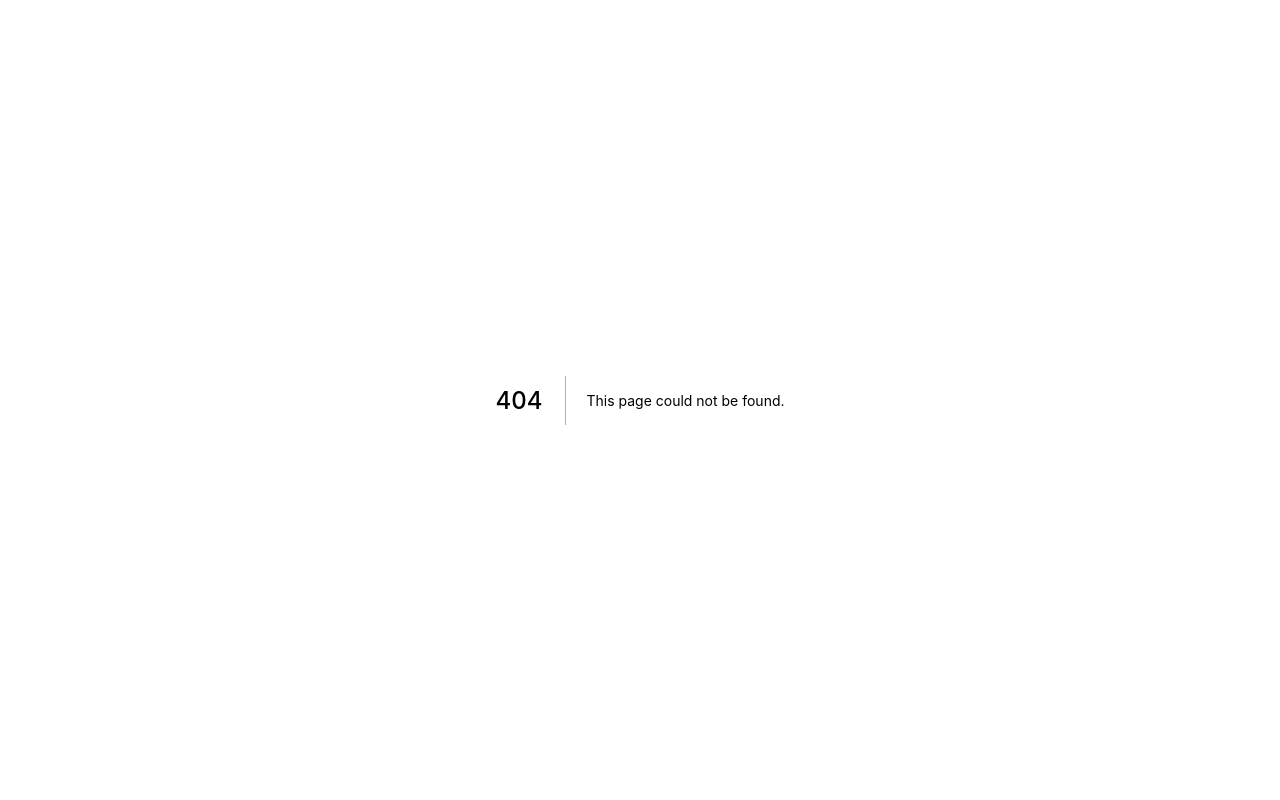
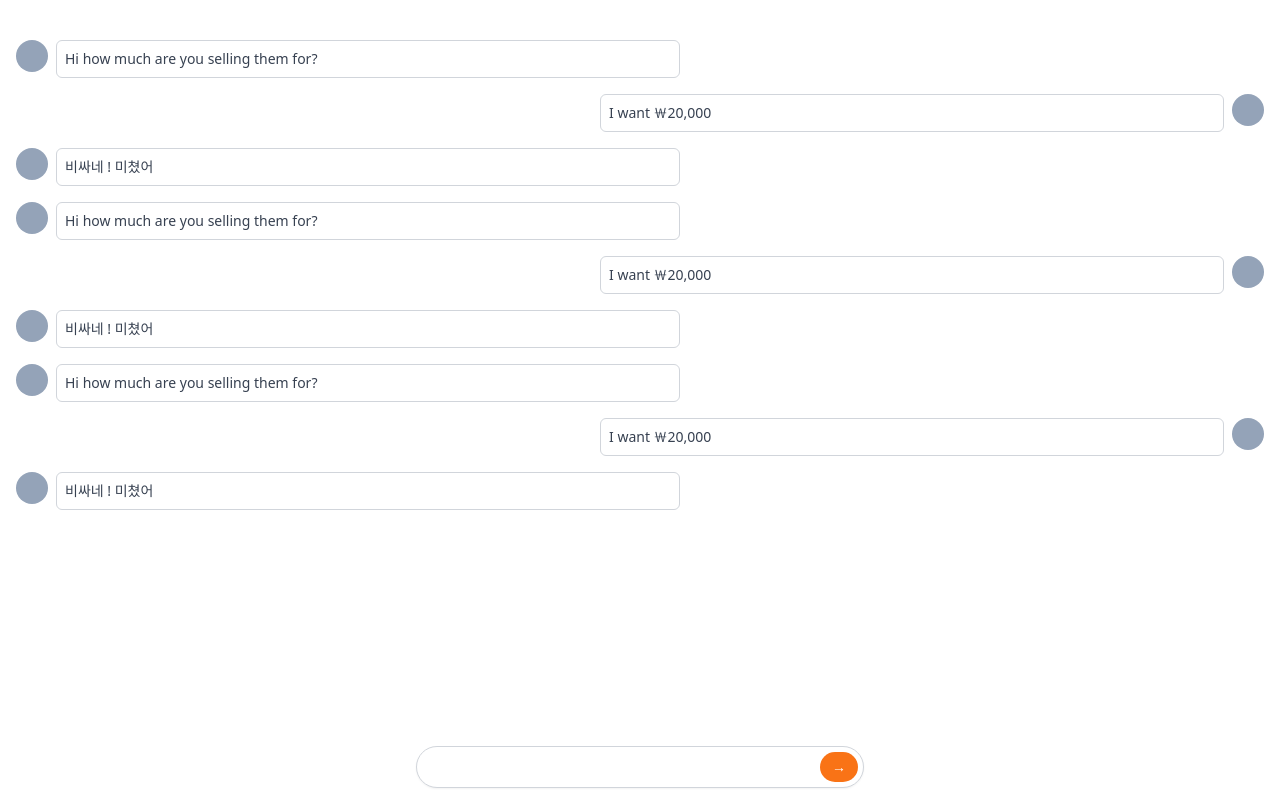
Before and after one commit to kanaheo/carrot-market, a Next.js app: page /chats/1 in a window 1280 px wide. Before the commit this address had no page. Built offline with nearby package versions, Linux system fonts and the light colour scheme.

Commit message:
write & chats make pages

```diff
--- /dev/null
+++ b/pages/chats/[id].tsx
@@ -0,0 +1,77 @@
+import type { NextPage } from "next";
+
+const ChatDetail: NextPage = () => {
+  return (
+    <div className="py-10 px-4 space-y-4">
+      <div className="flex items-start space-x-2">
+        <div className="w-8 h-8 rounded-full bg-slate-400" />
+        <div className="w-1/2 text-sm text-gray-700 p-2 border border-gray-300 rounded-md">
+          Hi how much are you selling them for?
+        </div>
+      </div>
+      <div className="flex flex-row-reverse items-start space-x-2 space-x-reverse">
+        <div className="w-8 h-8 rounded-full bg-slate-400" />
+        <div className="w-1/2 text-sm text-gray-700 p-2 border border-gray-300 rounded-md">
+          I want ￦20,000
+        </div>
+      </div>
+      <div className="flex items-start space-x-2">
+        <div className="w-8 h-8 rounded-full bg-slate-400" />
+        <div className="w-1/2 text-sm text-gray-700 p-2 border border-gray-300 rounded-md">
+          비싸네 ! 미쳤어
+        </div>
+      </div>
+      <div className="flex items-start space-x-2">
+        <div className="w-8 h-8 rounded-full bg-slate-400" />
+        <div className="w-1/2 text-sm text-gray-700 p-2 border border-gray-300 rounded-md">
+          Hi how much are you selling them for?
+        </div>
+      </div>
+      <div className="flex flex-row-reverse items-start space-x-2 space-x-reverse">
+        <div className="w-8 h-8 rounded-full bg-slate-400" />
+        <div className="w-1/2 text-sm text-gray-700 p-2 border border-gray-300 rounded-md">
+          I want ￦20,000
+        </div>
+      </div>
+      <div className="flex items-start space-x-2">
+        <div className="w-8 h-8 rounded-full bg-slate-400" />
+        <div className="w-1/2 text-sm text-gray-700 p-2 border border-gray-300 rounded-md">
+          비싸네 ! 미쳤어
+        </div>
+      </div>
+      <div className="flex items-start space-x-2">
+        <div className="w-8 h-8 rounded-full bg-slate-400" />
+        <div className="w-1/2 text-sm text-gray-700 p-2 border border-gray-300 rounded-md">
+          Hi how much are you selling them for?
+        </div>
+      </div>
+      <div className="flex flex-row-reverse items-start space-x-2 space-x-reverse">
+        <div className="w-8 h-8 rounded-full bg-slate-400" />
+        <div className="w-1/2 text-sm text-gray-700 p-2 border border-gray-300 rounded-md">
+          I want ￦20,000
+        </div>
+      </div>
+      <div className="flex items-start space-x-2">
+        <div className="w-8 h-8 rounded-full bg-slate-400" />
+        <div className="w-1/2 text-sm text-gray-700 p-2 border border-gray-300 rounded-md">
+          비싸네 ! 미쳤어
+        </div>
+      </div>
+      <div className="fixed w-full mx-auto max-w-md bottom-3 inset-x-0">
+        <div className="flex relative items-center">
+          <input
+            type="text"
+            className="shadow-sm rounded-full w-full border-gray-300 focus:ring-orange-500 focus:outline-none pr-12 focus:border-orange-500"
+          />
+          <div className="absolute inset-y-0 flex py-1.5 pr-1.5 right-0">
+            <button className="flex cursor-pointer items-center bg-orange-500 rounded-full px-3 text-sm text-white hover:bg-orange-600 focus:ring-2 focus:ring-offset-2 focus:ring-orange-500">
+              &rarr;
+            </button>
+          </div>
+        </div>
+      </div>
+    </div>
+  );
+};
+
+export default ChatDetail;
--- /dev/null
+++ b/pages/chats/index.tsx
@@ -0,0 +1,22 @@
+import type { NextPage } from "next";
+
+const Chats: NextPage = () => {
+  return (
+    <div className="py-10 divide-y-[1px]">
+      {new Array(6).fill(1).map((_, i) => (
+        <div
+          key={i}
+          className="flex px-4 cursor-pointer py-3 items-center space-x-3"
+        >
+          <div className="w-12 h-12 rounded-full bg-slate-300" />
+          <div>
+            <p className="text-gray-700">kkana</p>
+            <p className="text-sm text-gray-500">내일 2시에 보자잉</p>
+          </div>
+        </div>
+      ))}
+    </div>
+  );
+};
+
+export default Chats;
--- /dev/null
+++ b/pages/community/write.tsx
@@ -0,0 +1,18 @@
+import type { NextPage } from "next";
+
+const Write: NextPage = () => {
+  return (
+    <form className="px-4 py-10">
+      <textarea
+        className="mt-1 shadow-sm w-full focus:ring-orange-500 rounded-md border-gray-300 focus:border-orange-500 "
+        rows={4}
+        placeholder="Ask a question!"
+      />
+      <button className="mt-2 w-full bg-orange-500 hover:bg-orange-600 text-white py-2 px-4 border border-transparent rounded-md shadow-sm text-sm font-medium focus:ring-2 focus:ring-offset-2 focus:ring-orange-500 focus:outline-none ">
+        Submit
+      </button>
+    </form>
+  );
+};
+
+export default Write;
```
